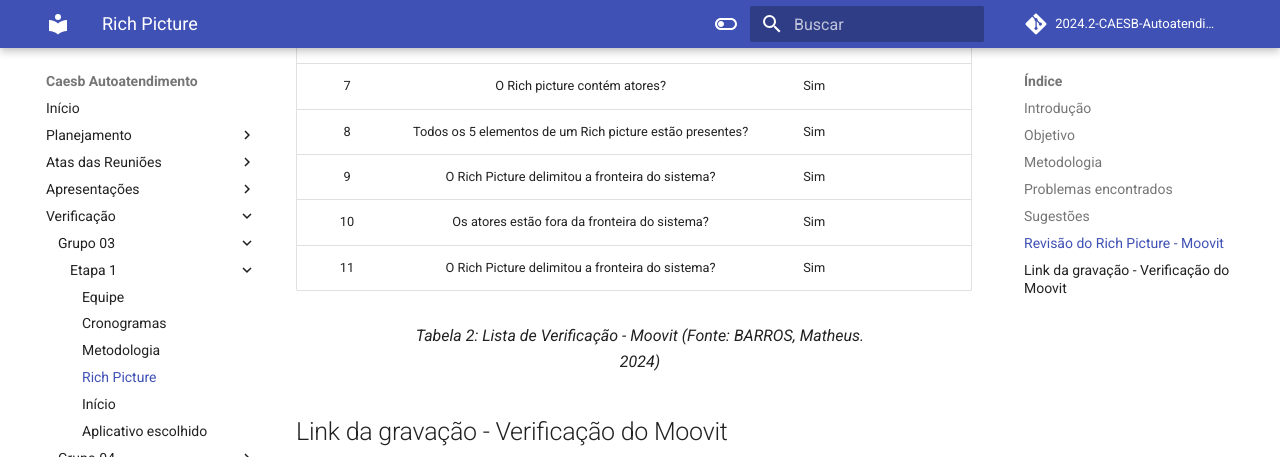
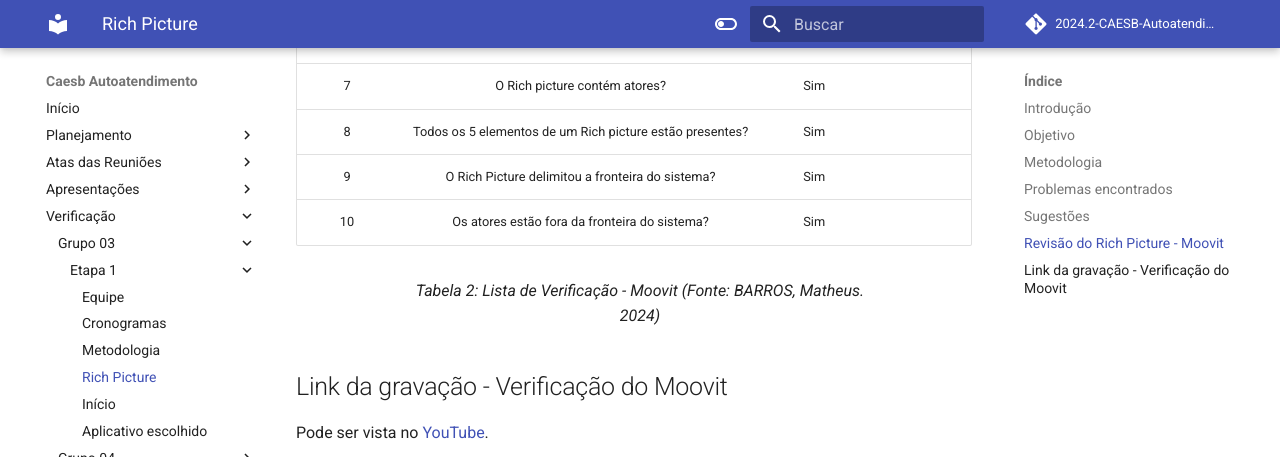
Before and after one commit to Requisitos-de-Software/2024.2-CAESB-Autoatendimento, an MkDocs documentation site: the page built from docs/planejamento/verificacao/Rich_Picture.md, in a window 1280 px wide and 900 px high, scrolled down 1352 px, cut to the strip 0-457 px from the top of the window. Built offline with MkDocs 1.6.1 and Material for MkDocs 9.7.7, drawn with Linux system fonts in a browser that asks for light colours; comment, search, counter and statistics services are not loaded.

Commit message:
Adição do video da verificação e correções menores

```diff
--- a/docs/planejamento/verificacao/Rich_Picture.md
+++ b/docs/planejamento/verificacao/Rich_Picture.md
@@ -51,20 +51,21 @@
 
 | Número | Descrição | Avaliação | Observações |
 | :----: | :-------: | :-------: | :--------: |
-| 7 | O Rich picture contém atores?| Sim | |
-| 8 | Todos os 5 elementos de um Rich picture estão presentes?| Sim | |
-| 9 | O Rich Picture delimitou a fronteira do sistema?| Sim | |
-| 10 | Os atores estão fora da fronteira do sistema?| Sim | |
-| 11 | O Rich Picture delimitou a fronteira do sistema?| Sim | |
+| 7 | O Rich picture contém atores? | Sim | |
+| 8 | Todos os 5 elementos de um Rich picture estão presentes? | Sim | |
+| 9 | O Rich Picture delimitou a fronteira do sistema? | Sim | |
+| 10 | Os atores estão fora da fronteira do sistema? | Sim | |
+
+
 <center>
 <figcaption>Tabela 2: Lista de Verificação - Moovit (Fonte: BARROS, Matheus. 2024)</figcaption>
 </center>
 
 ## Link da gravação - Verificação do Moovit
-Pode ser vista no [YouTube](https://youtu.be/oiR9VLdVYHI).</p>
+Pode ser vista no [YouTube](https://youtu.be/nZfeuggegBo?si=7lBcD4-ychX_wYID).</p>
 
 <center>
-  <iframe width="760" height="515" src="https://www.youtube.com/embed/oiR9VLdVYHI?si=Lox1U2swEH8zv1ln" title="YouTube video player" frameborder="0" allow="accelerometer; autoplay; clipboard-write; encrypted-media; gyroscope; picture-in-picture; web-share" referrerpolicy="strict-origin-when-cross-origin" allowfullscreen></iframe>
+  <iframe width="760" height="515" src="https://www.youtube.com/embed/nZfeuggegBo?si=7lBcD4-ychX_wYID" title="YouTube video player" frameborder="0" allow="accelerometer; autoplay; clipboard-write; encrypted-media; gyroscope; picture-in-picture; web-share" referrerpolicy="strict-origin-when-cross-origin" allowfullscreen></iframe>
 <p>Vídeo 1: Verificação do Rich Picture- Moovit (Fonte: BARROS, Matheus. 2024).</p>
 
 
```
Also changed, not shown: docs/planejamento/verificacao/verificação_dos_richpictures.md (deleted, +0 -14 lines).
